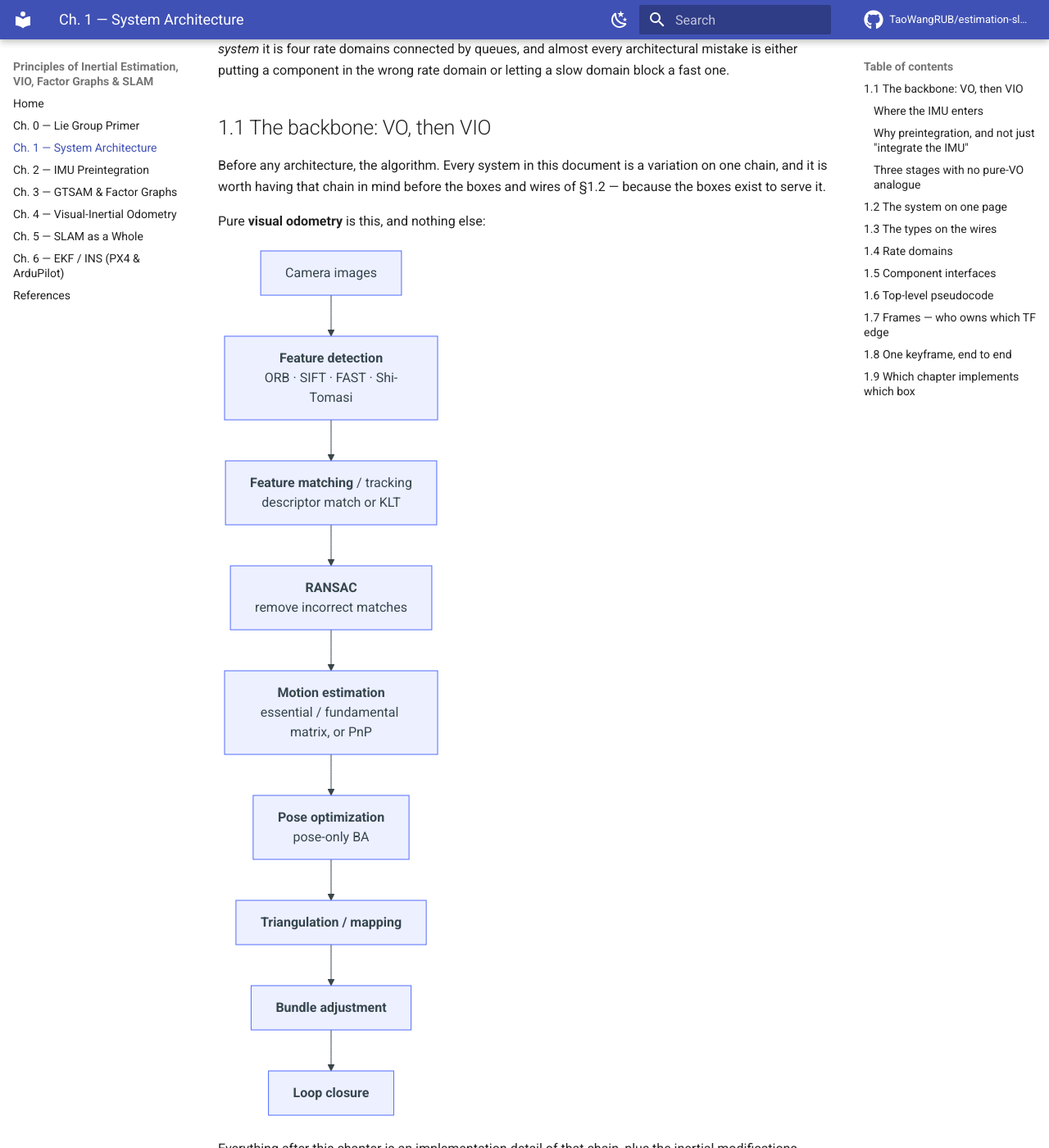
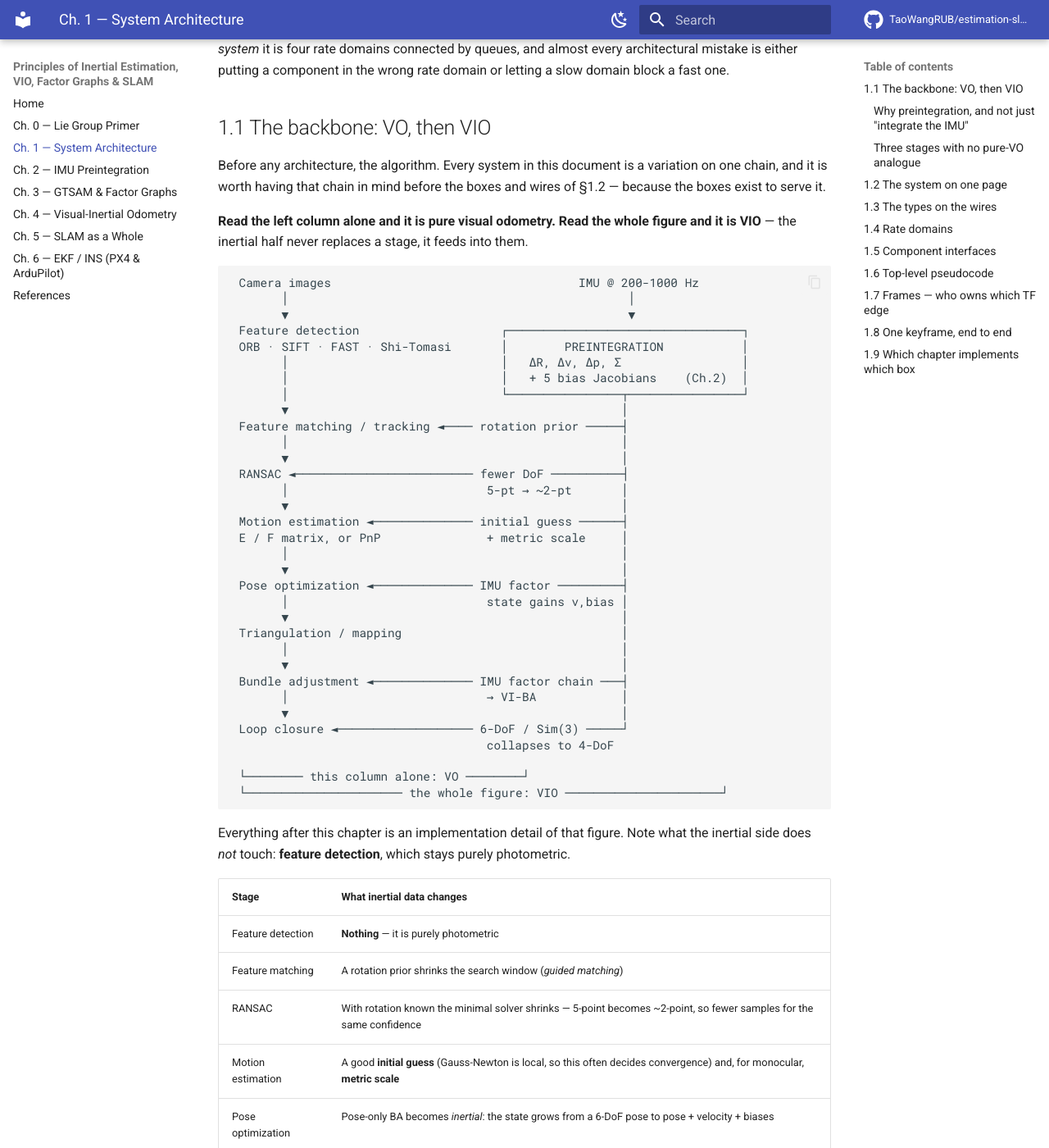
Before and after one commit to TaoWangRUB/estimation-slam-principles, an MkDocs documentation site: the page built from docs/chapter-1.md, in a window 1280 px wide and 1400 px high, scrolled down 320 px. Shown: the whole window at 82% size. Built offline with MkDocs 1.6.1 and Material for MkDocs 9.7.7, drawn with Linux system fonts in a browser that asks for light colours; comment, search, counter and statistics services are not loaded; some of the changed text lies outside the part shown.

Commit message:
Ch.1 §1.1: one side-by-side VO/VIO figure, VO in the left column
Replaces the two stacked diagrams (pure VO, then a second showing where
the IMU attaches) with a single figure: the visual chain runs down the
left, preintegration sits on the right, and horizontal arrows feed into
the four stages it touches. Read the left column alone and it is VO;
read the whole figure and it is VIO.

Rendered as ASCII rather than Mermaid. Mermaid's LR layout ranks
predecessors leftward, so the preintegration block — which feeds the
visual stages — is forced into the left column and the VO chain lands
on the right, which is backwards from how the pipeline reads. Fixed
columns give the intended orientation; this is the same reason the
Allan-deviation plot in §2.1 stayed ASCII.

Also removes the duplicated VO chain the two-diagram version carried.

````diff
--- a/docs/chapter-1.md
+++ b/docs/chapter-1.md
@@ -8,53 +8,45 @@ Two organising claims. First, **there is one algorithmic backbone** — the VO c
 
 Before any architecture, the algorithm. Every system in this document is a variation on one chain, and it is worth having that chain in mind before the boxes and wires of §1.2 — because the boxes exist to serve it.
 
-Pure **visual odometry** is this, and nothing else:
+**Read the left column alone and it is pure visual odometry. Read the whole figure and it is VIO** — the inertial half never replaces a stage, it feeds into them.
 
-```mermaid
-flowchart TB
-  A["Camera images"] --> B["<b>Feature detection</b><br/>ORB · SIFT · FAST · Shi-Tomasi"]
-  B --> C["<b>Feature matching</b> / tracking<br/>descriptor match or KLT"]
-  C --> D["<b>RANSAC</b><br/>remove incorrect matches"]
-  D --> E["<b>Motion estimation</b><br/>essential / fundamental matrix, or PnP"]
-  E --> F["<b>Pose optimization</b><br/>pose-only BA"]
-  F --> G["<b>Triangulation / mapping</b>"]
-  G --> H["<b>Bundle adjustment</b>"]
-  H --> I["<b>Loop closure</b>"]
+```
+ Camera images                                   IMU @ 200-1000 Hz
+       │                                                │
+       ▼                                                ▼
+ Feature detection                    ┌─────────────────────────────────┐
+ ORB · SIFT · FAST · Shi-Tomasi       │        PREINTEGRATION           │
+       │                              │   ΔR, Δv, Δp, Σ                 │
+       │                              │   + 5 bias Jacobians    (Ch.2)  │
+       │                              └────────────────┬────────────────┘
+       ▼                                               │
+ Feature matching / tracking ◄──── rotation prior ─────┤
+       │                                               │
+       ▼                                               │
+ RANSAC ◄───────────────────────── fewer DoF ──────────┤
+       │                            5-pt → ~2-pt       │
+       ▼                                               │
+ Motion estimation ◄────────────── initial guess ──────┤
+ E / F matrix, or PnP               + metric scale     │
+       │                                               │
+       ▼                                               │
+ Pose optimization ◄────────────── IMU factor ─────────┤
+       │                            state gains v,bias │
+       ▼                                               │
+ Triangulation / mapping                               │
+       │                                               │
+       ▼                                               │
+ Bundle adjustment ◄────────────── IMU factor chain ───┤
+       │                            → VI-BA            │
+       ▼                                               │
+ Loop closure ◄─────────────────── 6-DoF / Sim(3) ─────┘
+                                    collapses to 4-DoF
+
+ └──────── this column alone: VO ────────┘
+ └────────────────────── the whole figure: VIO ──────────────────────┘
 ```
 
-Everything after this chapter is an implementation detail of that chain, plus the inertial modifications below.
-
-### Where the IMU enters
-
-The common misreading is that the IMU is one more box. It is not: **preintegration ([Chapter 2](chapter-2.md)) attaches to four existing stages and adds three that pure VO has no analogue for.**
-
-```mermaid
-flowchart TB
-  subgraph VO["visual chain"]
-    direction TB
-    B["Feature detection"]
-    C["Feature matching"]
-    D["RANSAC"]
-    E["Motion estimation"]
-    F["Pose optimization"]
-    G["Triangulation"]
-    H["Bundle adjustment"]
-    I["Loop closure"]
-    B --> C --> D --> E --> F --> G --> H --> I
-  end
-
-  IMU["IMU<br/>200–1000 Hz"] --> PRE["<b>PREINTEGRATION</b><br/>ΔR, Δv, Δp, Σ<br/>+ 5 bias Jacobians<br/>Ch.2"]
-
-  PRE -->|"rotation prior<br/>→ guided matching"| C
-  PRE -->|"minimal solver shrinks<br/>5-point → ~2-point"| D
-  PRE -->|"initial guess<br/>+ metric scale"| E
-  PRE -->|"IMU factor — state gains<br/>velocity and biases"| F
-  PRE -->|"<b>IMU factor chain</b><br/>→ VI-BA"| H
-  PRE -.->|"roll/pitch observable<br/>6-DoF → <b>4-DoF</b>"| I
-
-  style PRE fill:#31456b,stroke:#8ab4f8,color:#fff
-  style H fill:#6b3145,stroke:#f8a1b4,color:#fff
-```
+Everything after this chapter is an implementation detail of that figure. Note what the inertial side does *not* touch: **feature detection**, which stays purely photometric.
 
 | Stage | What inertial data changes |
 |---|---|
````
